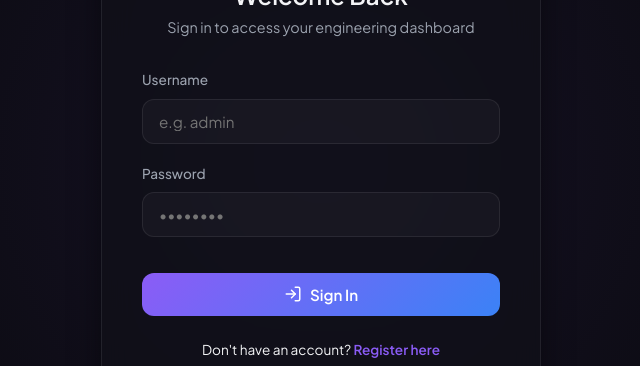
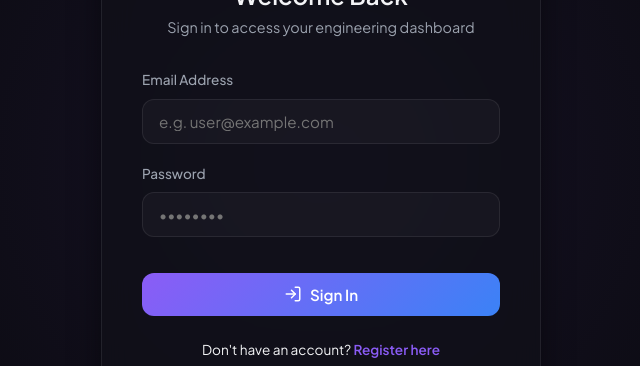
Before and after one commit to shaig-mahmudov/rivet-web, a React (Vite) app: page /login in a window 1280 px wide. Shown: the part 239-605 px from the top of the page, without its empty margins (319-959 px from the left). Built offline with nearby package versions, Linux system fonts and the light colour scheme.

Commit message:
fix: map login payload email key correctly to avoid validation failure on sign in and bootstrap

```diff
--- a/src/pages/LoginPage.tsx
+++ b/src/pages/LoginPage.tsx
@@ -7,7 +7,8 @@ export const LoginPage: React.FC = () => {
   const { login } = useAuth();
   const navigate = useNavigate();
 
-  const [username, setUsername] = useState('');
+  const [email, setEmail] = useState('');
+  const [bootstrapUsername, setBootstrapUsername] = useState('');
   const [password, setPassword] = useState('');
   const [error, setError] = useState('');
   const [loading, setLoading] = useState(false);
@@ -22,10 +23,16 @@ export const LoginPage: React.FC = () => {
     setLoading(true);
 
     try {
-      await login({ username, password });
+      await login({ email, password });
       navigate('/');
     } catch (err: any) {
-      setError(err.message || 'Invalid username or password');
+      let msg = err.message || 'Invalid email or password';
+      if (err.details && err.details.details) {
+        msg = Object.entries(err.details.details)
+          .map(([field, error]) => `${field}: ${error}`)
+          .join(', ');
+      }
+      setError(msg);
     } finally {
       setLoading(false);
     }
@@ -39,18 +46,25 @@ export const LoginPage: React.FC = () => {
     try {
       // Calls bootstrap admin API endpoint
       const { api } = await import('../services/api');
+      const bootEmail = `${bootstrapUsername}@example.com`;
       await api.auth.bootstrapAdmin({
-        username,
-        email: `${username}@example.com`,
+        username: bootstrapUsername,
+        email: bootEmail,
         password,
         confirmPassword: password,
         bootstrapToken
       });
-      // Immediately log in after bootstrapping
-      await login({ username, password });
+      // Immediately log in after bootstrapping (using correct email key)
+      await login({ email: bootEmail, password });
       navigate('/');
     } catch (err: any) {
-      setError(err.message || 'Bootstrap failed. Make sure ADMIN_BOOTSTRAP_TOKEN is set and matching.');
+      let msg = err.message || 'Bootstrap failed';
+      if (err.details && err.details.details) {
+        msg = Object.entries(err.details.details)
+          .map(([field, error]) => `${field}: ${error}`)
+          .join(', ');
+      }
+      setError(msg);
     } finally {
       setLoading(false);
     }
@@ -90,17 +104,31 @@ export const LoginPage: React.FC = () => {
         )}
 
         <form onSubmit={showBootstrap ? handleBootstrap : handleSubmit}>
+          {showBootstrap ? (
             <div className="form-group">
-            <label className="form-label">Username</label>
+              <label className="form-label">Admin Username</label>
               <input
                 type="text"
                 className="form-input"
                 placeholder="e.g. admin"
-              value={username}
-              onChange={(e) => setUsername(e.target.value)}
+                value={bootstrapUsername}
+                onChange={(e) => setBootstrapUsername(e.target.value)}
                 required
               />
             </div>
+          ) : (
+            <div className="form-group">
+              <label className="form-label">Email Address</label>
+              <input
+                type="email"
+                className="form-input"
+                placeholder="e.g. user@example.com"
+                value={email}
+                onChange={(e) => setEmail(e.target.value)}
+                required
+              />
+            </div>
+          )}
 
           <div className="form-group">
             <label className="form-label">Password</label>
```
Lines whose indentation alone changed are shown as unchanged.
